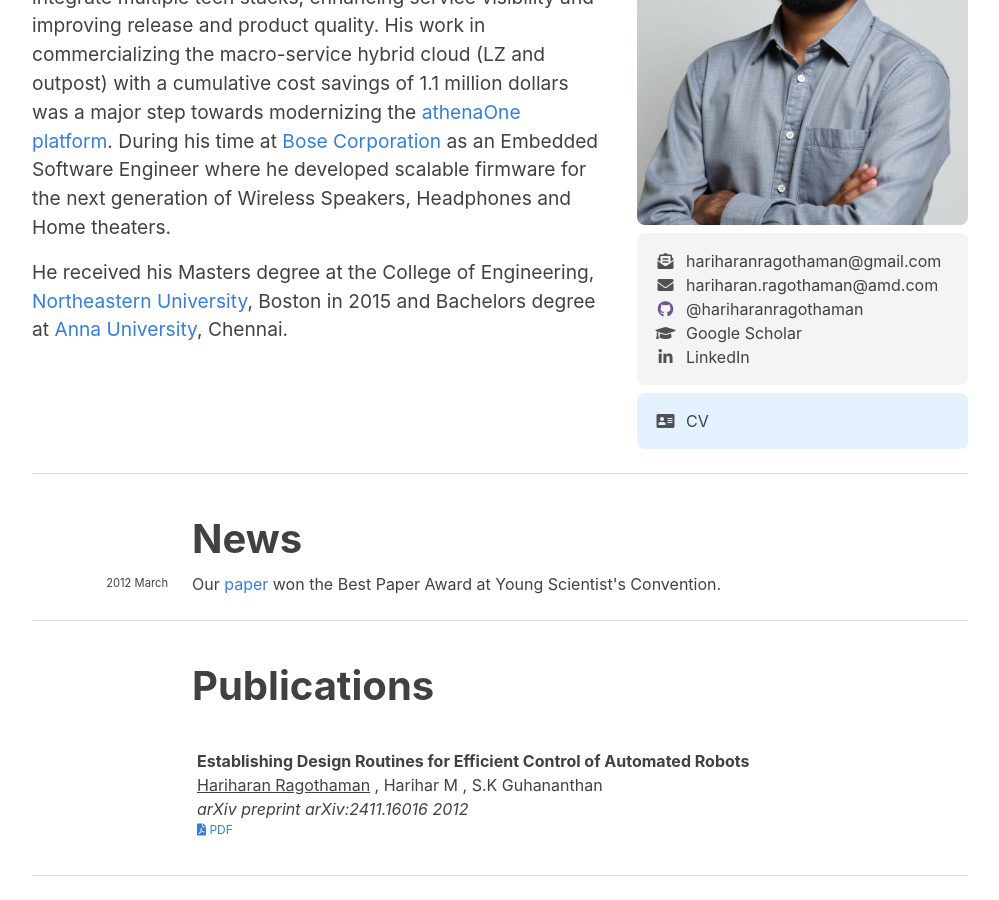
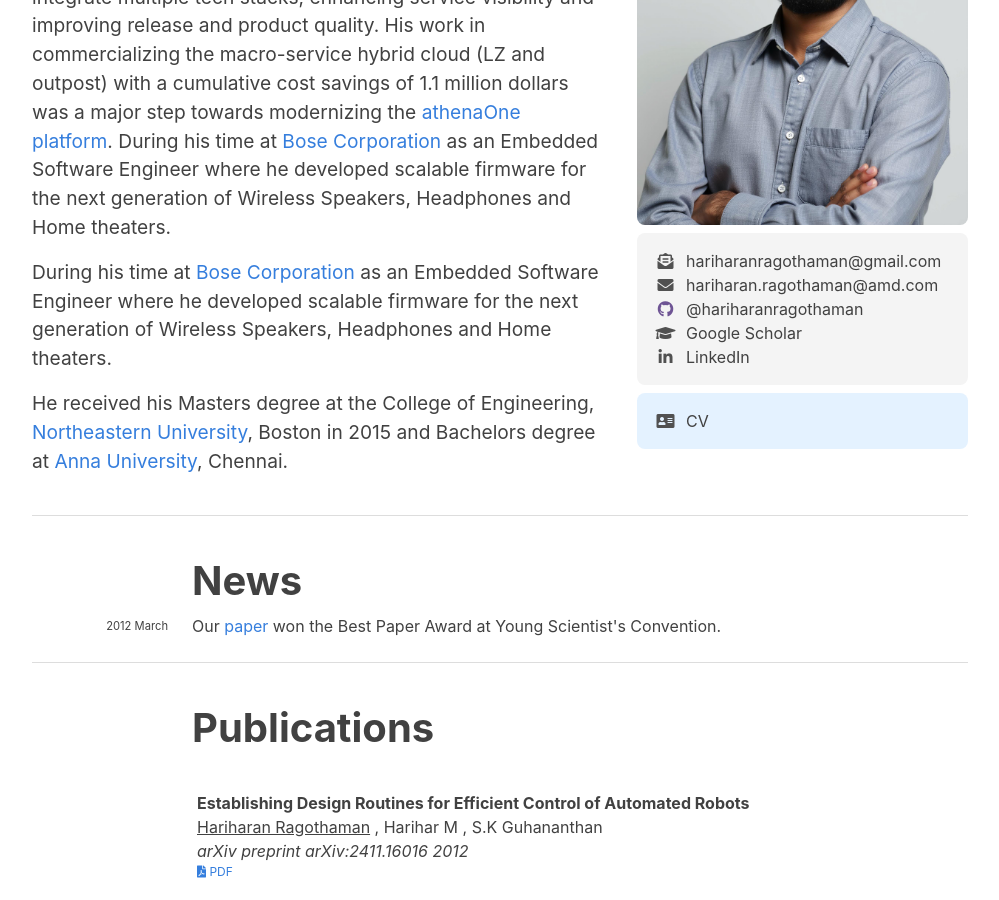
Before and after one commit to hariharanragothaman/hariharanragothaman.github.io, a Jekyll site: the page built from index.md, in a window 1280 px wide and 900 px high, scrolled down 363 px. Shown: the whole window, without its empty margins (140-1139 px from the left). Built offline with Jekyll 4.4.1, drawn with Linux system fonts in a browser that asks for light colours; nearby versions of some CDN libraries; some web fonts are replaced.

Commit message:
Polishes and Updates

```diff
--- a/index.md
+++ b/index.md
@@ -19,6 +19,10 @@ jsarr:
 	<div style="height: 1rem"></div>
 	<div>
        Prior to this, he served as a Lead Software Engineer - System Design and Architecture (Manager) at <a href="https://www.athenahealth.com/">athenahealth</a>  where he designed and developed 'Unified Deployment Pipeline' to integrate multiple tech stacks, enhancing service visibility and improving release and product quality. His work in commercializing the macro-service hybrid cloud (LZ and outpost) with a cumulative cost savings of 1.1 million dollars was a major step towards modernizing the <a href="https://www.athenahealth.com/solutions/athenaone">athenaOne platform</a>. During his time at <a href="https://www.bose.com/explore/music-at-home">Bose Corporation</a> as an Embedded Software Engineer where he developed scalable firmware for the next generation of Wireless Speakers, Headphones and Home theaters.
+	</div>
+	<div style="height: 1rem"></div>
+    <div>
+        During his time at <a href="https://www.bose.com/explore/music-at-home">Bose Corporation</a> as an Embedded Software Engineer where he developed scalable firmware for the next generation of Wireless Speakers, Headphones and Home theaters.
 	</div>
 	<div style="height: 1rem"></div>
 	<div class="intro-left">
```
